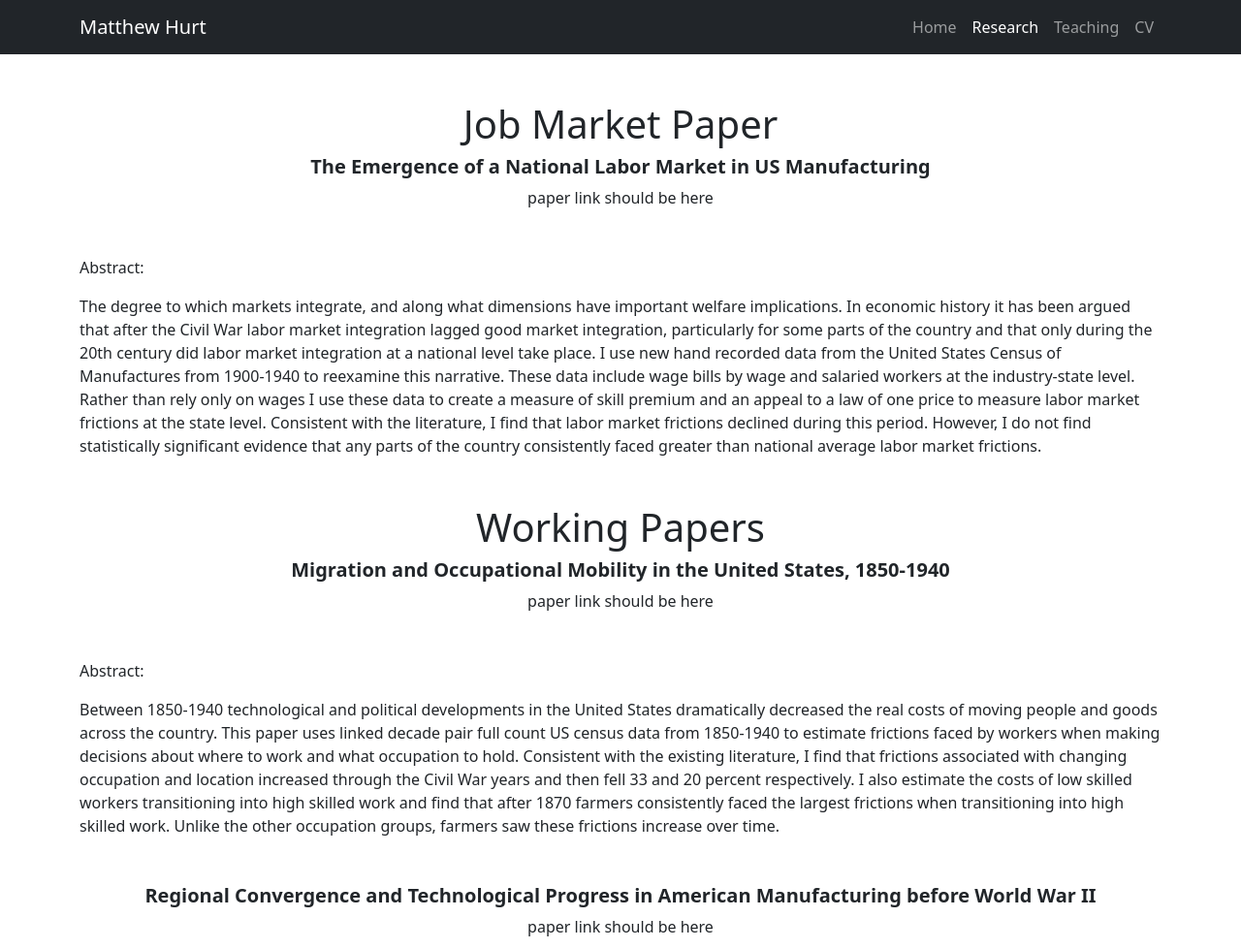
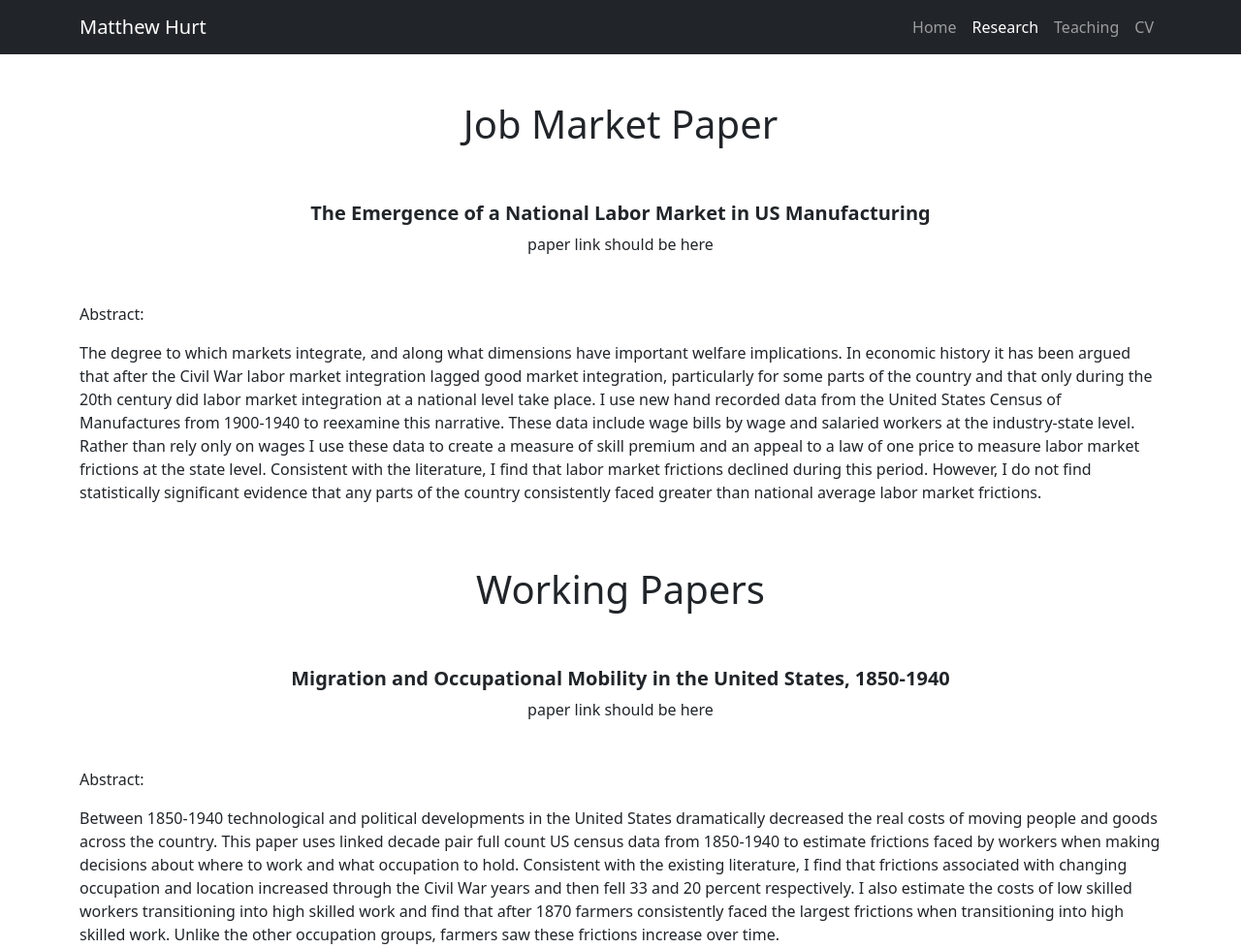
Before and after one commit to matthurtr/matthurt.github.io, a website: page research.html in a window 1280 px wide. Shown: the top 979 px of the page at 97% size. Drawn offline with nearby package versions, Linux system fonts and the light colour scheme.

Commit message:
Update research.html

```diff
--- a/research.html
+++ b/research.html
@@ -31,7 +31,11 @@
         <div class="container">
             <!--JMP-->
             <div class="text-center mt-5">
+                <div class="row">
                  <h1> Job Market Paper </h1>
+                </div>
+            </div>
+            <div class="text-center mt-5">
                 <div class="paper-title">
                  <h2 class="lead"> <span style="font-weight: bold;">The Emergence of a National Labor Market in US Manufacturing </span></h2>
                 </div>
@@ -46,8 +50,12 @@
                    </div>
             </div>
              <!--Working papers-->
+            <div class="row">
               <div class="text-center mt-5">
                  <h1> Working Papers </h1>
+                </div>
+            </div>
+            <div class="text-center mt-5">
                 <div class="paper-title">
                  <h2 class="lead"> <span style="font-weight: bold;"> Migration and Occupational Mobility in the United States, 1850-1940 </span></h2>
                 </div>
```
